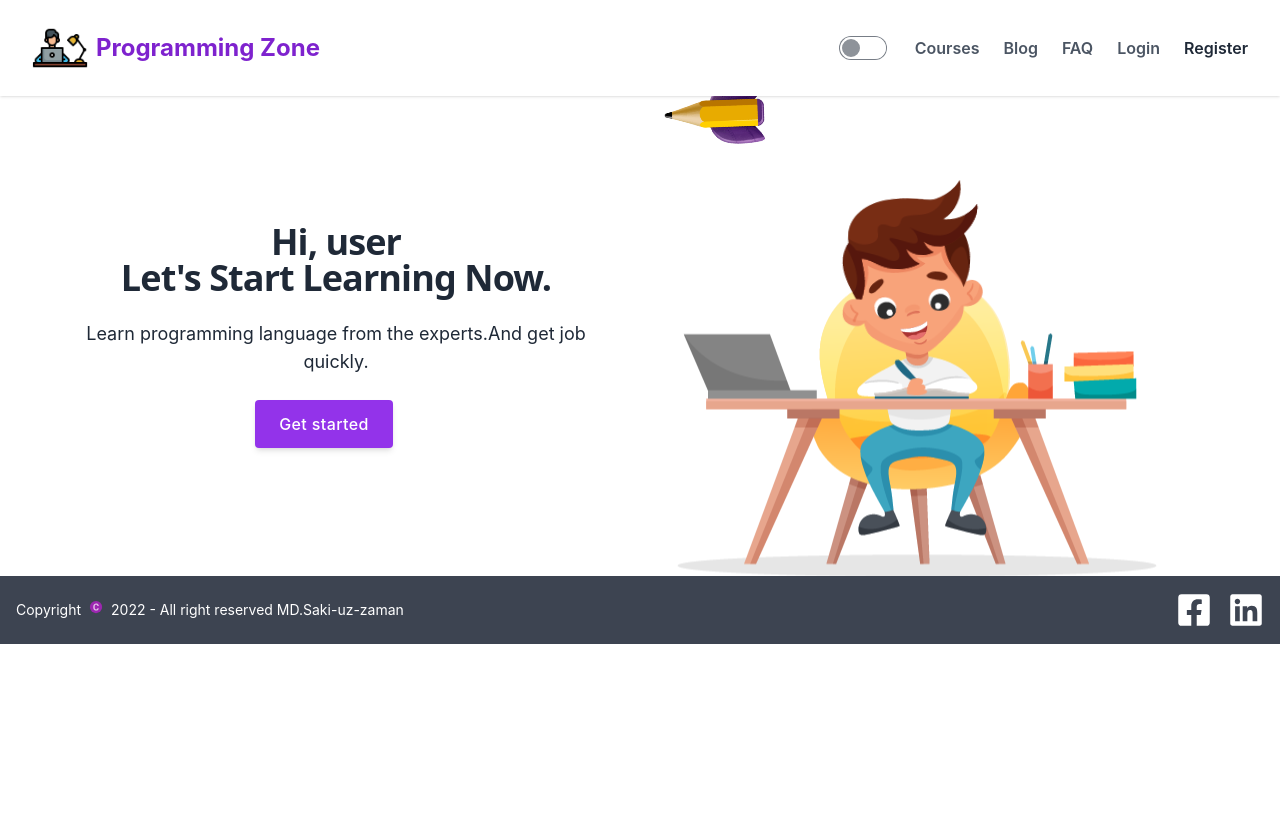
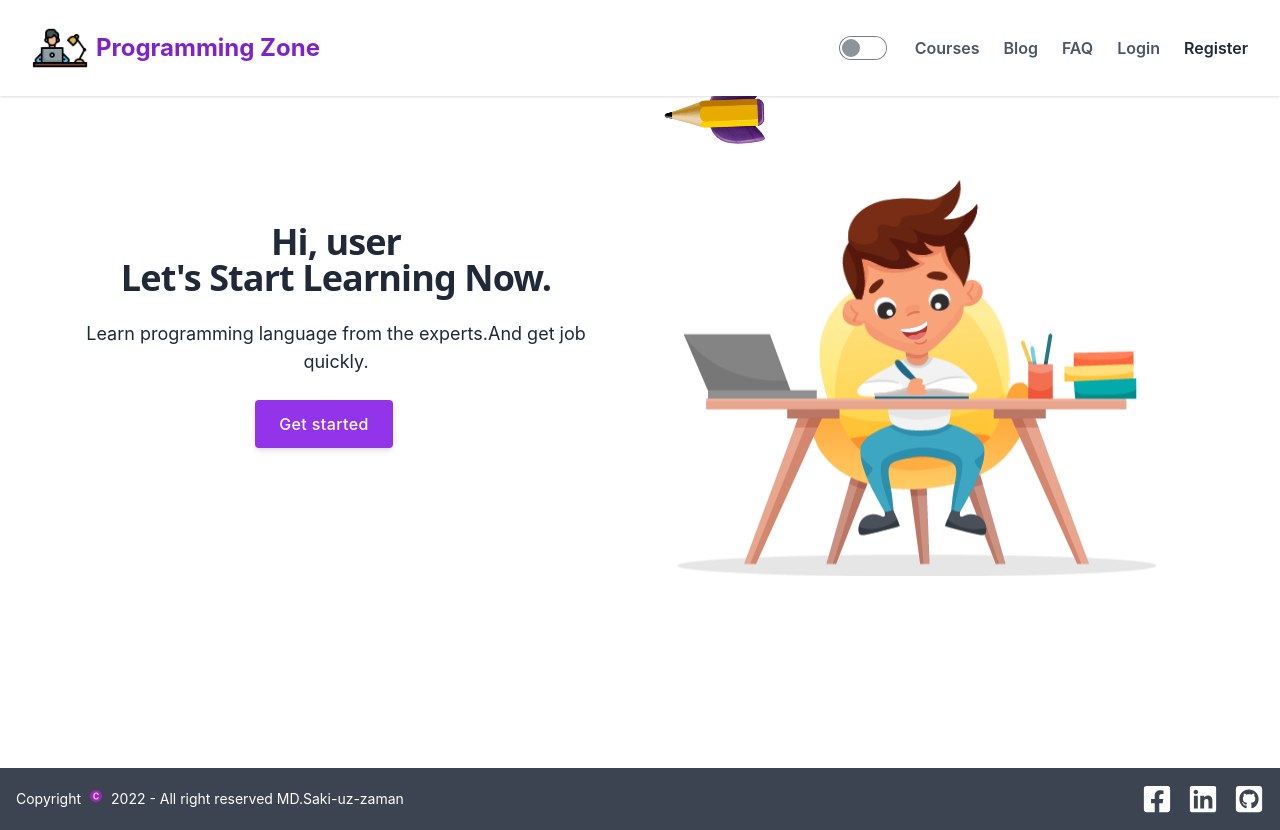
Before and after one commit to Sizan75/programming-zone, a React (Create React App) app: page / in a window 1280 px wide. Before the commit the page ends 800 px from the top, so only its background shows below. Built offline with nearby package versions, Linux system fonts and the light colour scheme; no server answers.

Commit message:
foter and course details updated

```diff
--- a/src/components/CourseDetails/CourseDetails.js
+++ b/src/components/CourseDetails/CourseDetails.js
@@ -3,8 +3,6 @@ import { FaGlobe, FaStar } from 'react-icons/fa';
 import { FcConferenceCall, FcDownload, FcReadingEbook } from 'react-icons/fc';
 import { Link, useLoaderData } from 'react-router-dom';
 import ReactToPdf from "react-to-pdf";
-import toast from 'react-hot-toast';
-import { Toaster } from 'react-hot-toast';
 
 
 const CourseDetails = () => {
@@ -14,9 +12,9 @@ const CourseDetails = () => {
     // react to pdf
     const ref = React.createRef();
     return (
-        <div>
+        <div className='mt-8'>
             <div className='flex justify-around'>
-                <h2 className='text-4xl font-bold text-blue-600'>Course Details</h2>
+                <h2 className='text-4xl mb-5 font-bold text-blue-600'>Course Details</h2>
 
 
             </div>
--- a/src/components/Footer/Footer.js
+++ b/src/components/Footer/Footer.js
@@ -1,22 +1,23 @@
 import React from 'react';
-import { FaFacebookSquare, FaLinkedin } from 'react-icons/fa';
+import { FaFacebookSquare, FaLinkedin,FaGithubSquare } from 'react-icons/fa';
 import { FcCopyright } from 'react-icons/fc';
-import { Link } from 'react-router-dom';
+
 
 const Footer = () => {
 
     return (
         <div>
-            <footer className="footer items-center p-4 bg-neutral text-neutral-content">
+            <footer className="footer mt-48 items-center p-4 bg-neutral text-neutral-content">
   <div className="items-center grid-flow-col">
 
     <p className='flex gap-2'>Copyright  <FcCopyright></FcCopyright> 2022 - All right reserved MD.Saki-uz-zaman</p>
   </div>
   <div className="grid-flow-col gap-4 md:place-self-center md:justify-self-end">
-    <Link  >
-    <FaFacebookSquare className='text-4xl'></FaFacebookSquare>
-    </Link>
-    <Link><FaLinkedin className='text-4xl'></FaLinkedin> </Link>
+    <a  href='https://www.facebook.com/sakiuz.zaman.1/' target='_blank' rel='noreferrer'>
+    <FaFacebookSquare className='text-3xl'></FaFacebookSquare>
+    </a>
+    <a href='https://www.linkedin.com/in/md-saki-uz-zaman/' target='_blank' rel='noreferrer'><FaLinkedin className='text-3xl'></FaLinkedin> </a>
+    <a href='https://github.com/Sizan75' target='_blank' rel='noreferrer'><FaGithubSquare className='text-3xl'></FaGithubSquare> </a>
   </div>
 </footer>
         </div>
```
